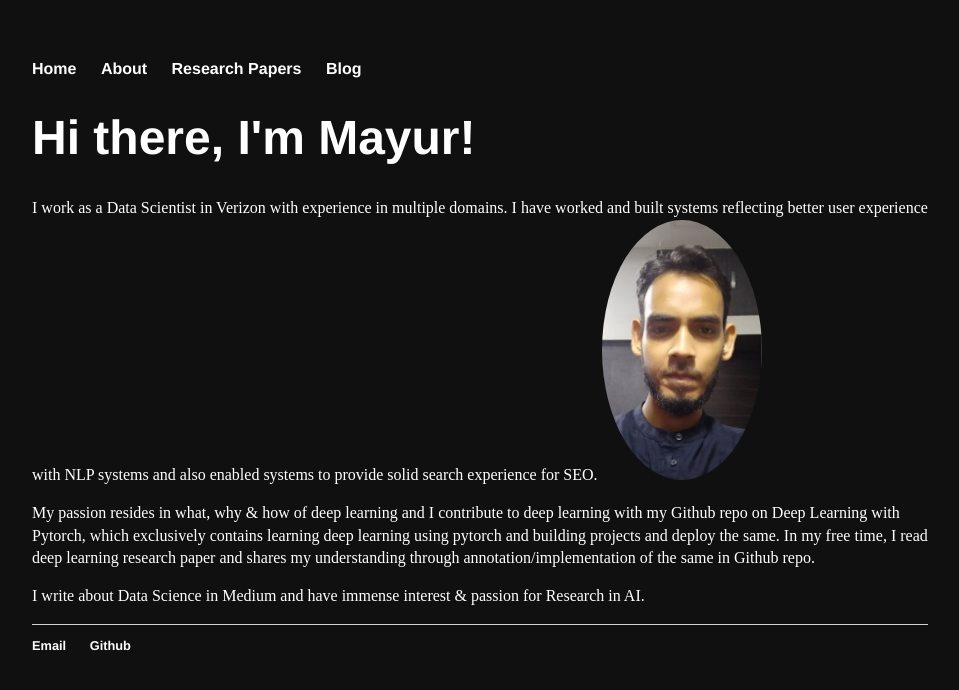
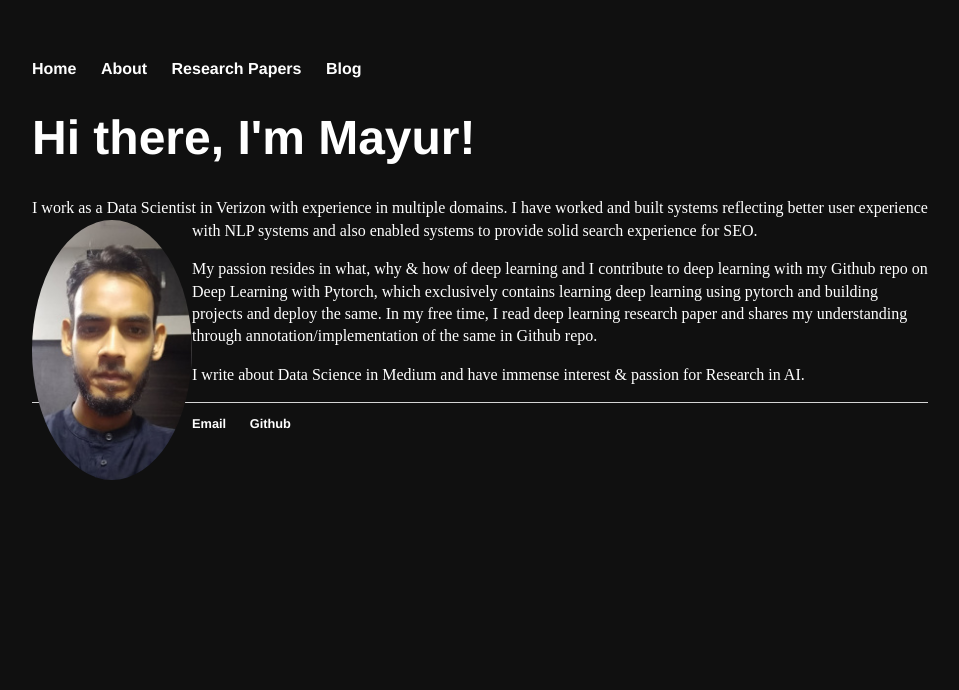
Before and after one commit to Mayurji/mayurji.github.io, a Jekyll site: the page built from index.html, in a window 1280 px wide. Shown: the top 690 px of the page, without its empty margins (160-1119 px from the left). Built offline with Jekyll 4.4.1, drawn with Linux system fonts in a browser that asks for light colours.

Commit message:
Update main.css

```diff
--- a/css/main.css
+++ b/css/main.css
@@ -68,6 +68,7 @@ ul.posts li {
     position: relative;
     overflow: hidden;
     border-radius: 140%;
+    float: left;
 }
 .profile-pic {
   display: inline;
@@ -75,5 +76,4 @@ ul.posts li {
   margin-bottom: 5%
   height: 100%;
   width: auto;
-  float: left;
 }
```
